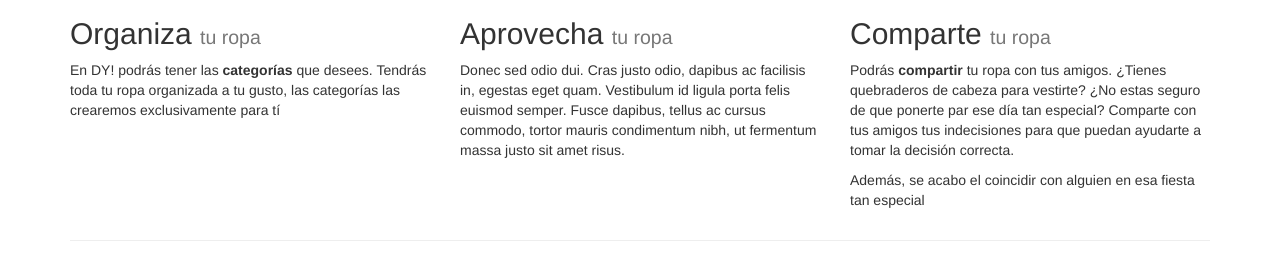
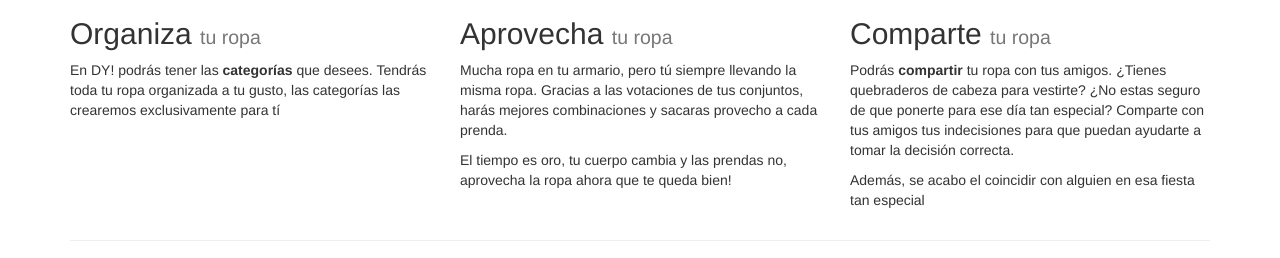
Before and after one commit to sky10p/taesproject, a plain HTML site: page web/index.html in a window 1280 px wide. Shown: the part 1148-1406 px from the top of the page. Drawn offline with nearby package versions, Linux system fonts and the light colour scheme.

Commit message:
Añadido texto en aprovecha ropa y solucionado problemas menores

```diff
--- a/web/index.html
+++ b/web/index.html
@@ -92,12 +92,11 @@
             <div class="col-md-4">
                 <img class="img-center img-responsive img-circle" style="width: 200px; height: 200px;" src="img/aprovecha.jpg" alt="">
                 <h2>Aprovecha <small>tu ropa</small></h2>
-                <p>Donec sed odio dui. Cras justo odio, dapibus ac facilisis in, egestas eget quam. Vestibulum id ligula porta felis euismod semper. Fusce dapibus, tellus ac cursus commodo, tortor mauris condimentum nibh, ut fermentum massa justo sit amet risus.</p>
-            </div>
+                <p>Mucha ropa en tu armario, pero tú siempre llevando la misma ropa. Gracias a las votaciones de tus conjuntos, harás mejores combinaciones y sacaras provecho a cada prenda.</p><p>El tiempo es oro, tu cuerpo cambia y las prendas no, aprovecha la ropa ahora que te queda bien!</p></div>
             <div class="col-md-4">
                 <img class="img-center img-responsive img-circle" style="width: 200px; height: 200px;" src="img/comparte.jpg" alt="">
                 <h2>Comparte <small>tu ropa</small></h2>
-                <p>Podrás <strong>compartir</strong> tu ropa con tus amigos. ¿Tienes quebraderos de cabeza para vestirte? ¿No estas seguro de que ponerte par ese día tan especial? Comparte con tus amigos tus indecisiones para que puedan ayudarte a tomar la decisión correcta.</p>
+                <p>Podrás <strong>compartir</strong> tu ropa con tus amigos. ¿Tienes quebraderos de cabeza para vestirte? ¿No estas seguro de que ponerte para ese día tan especial? Comparte con tus amigos tus indecisiones para que puedan ayudarte a tomar la decisión correcta.</p>
                 <p>Además, se acabo el coincidir con alguien en esa fiesta tan especial</p>
             </div>
         </div>
```
